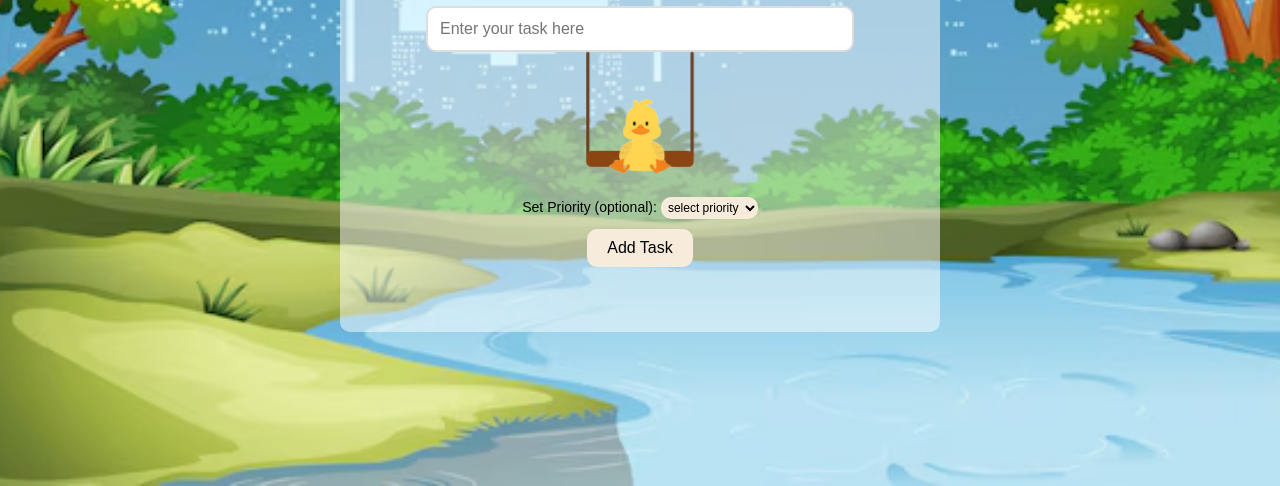
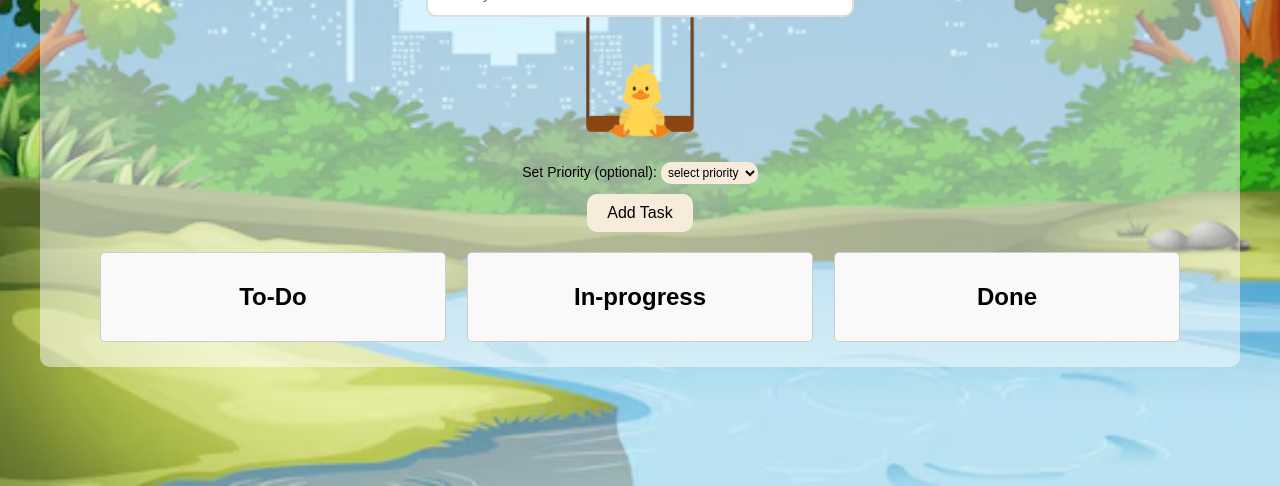
Before and after one commit to gracelo0717/taskify, a website: page index.html in a window 1280 px wide. Shown: the part 314-800 px from the top of the page. Drawn offline with Linux system fonts and the light colour scheme.

Commit message:
three status columns for tasks

```diff
--- a/index.html
+++ b/index.html
@@ -47,7 +47,20 @@
           </select>
         </div>
       </div>
-      <div id="task-list"></div>
+      <div class="task-columns">
+        <div class="task-column" id="todo-column">
+          <h2>To-Do</h2>
+          <div class="task-list" id="todo-list"></div>
+        </div>
+        <div class="task-column" id="in-progress-column">
+          <h2>In-progress</h2>
+          <div class="task-list" id="in-progress-list"></div>
+        </div>
+        <div class="task-column" id="done-column">
+          <h2>Done</h2>
+          <div class="task-list" id="done-list"></div>
+        </div>
+      </div>
     </div>
     <script src="./dist/index.js"></script>
   </body>
--- a/styles/index.css
+++ b/styles/index.css
@@ -17,7 +17,7 @@ body {
   flex-direction: column;
   align-items: center;
   width: 100%;
-  max-width: 600px;
+  max-width: 1200px;
   background-color: rgba(255, 255, 255, 0.5);
   padding-bottom: 25px;
   border-radius: 10px;
@@ -104,13 +104,13 @@ h1 {
 }
 
 .left-rope {
-  left: 250px;
+  left: 550px;
   bottom: 10px;
   height: 100px;
 }
 
 .right-rope {
-  right: 250px;
+  right: 550px;
   bottom: 10px;
   height: 100px;
 }
@@ -210,6 +210,22 @@ h1 {
   background-color: #edd8bc;
 }
 
+.task-columns {
+  display: flex;
+  justify-content: space-between;
+  width: 90%;
+}
+
+.task-column {
+  width: 30%;
+  padding: 10px;
+  border: 1px solid #ccc;
+  border-radius: 5px;
+  background-color: #f9f9f9;
+  display: flex;
+  justify-content: center;
+}
+
 #task-list {
   margin-top: 20px;
   width: 70%;
```
